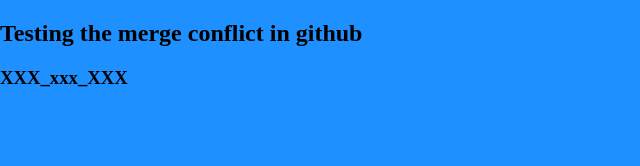
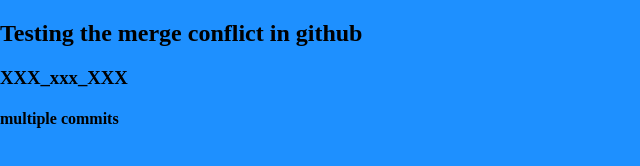
Before and after one commit to DaNeculai/background-generator, a plain HTML site: page index.html in a window 1280 px wide. Shown: the whole page, without its empty margins (0-640 px from the left). Drawn offline with Linux system fonts and the light colour scheme.

Commit message:
created h4 also

```diff
--- a/index.html
+++ b/index.html
@@ -12,6 +12,7 @@
 <body>
     <h2>Testing the merge conflict in github</h2>
     <h3>XXX_xxx_XXX</h3>
+    <h4>multiple commits</h4>
     <!-- Script -->
     <script src="script.js"></script>
 </body>
```
